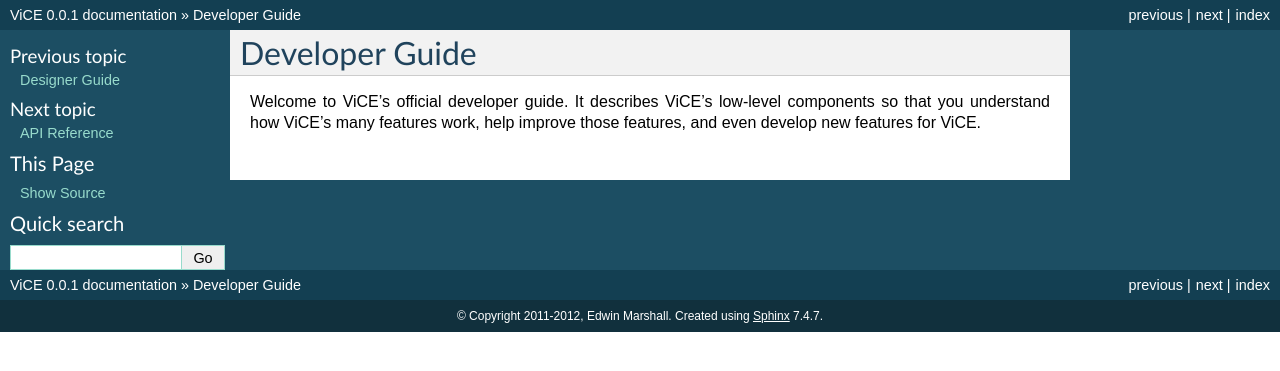
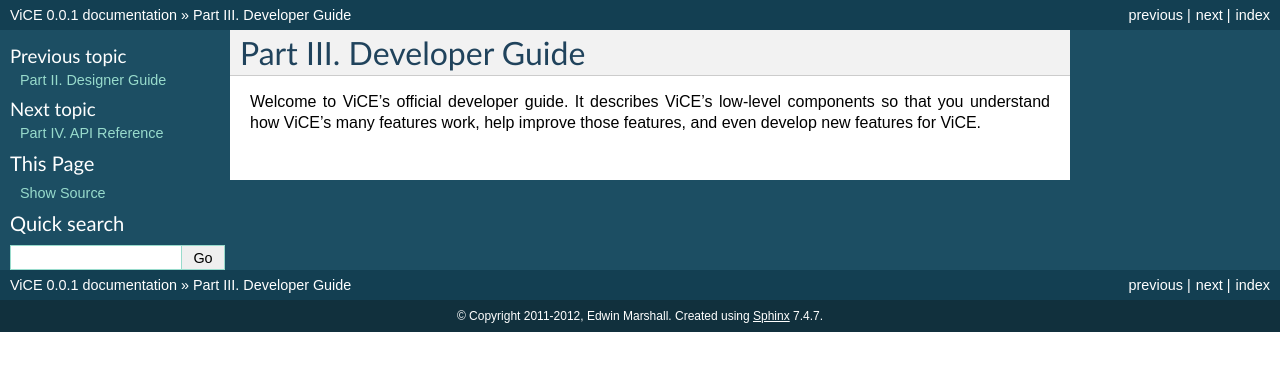
Before and after one commit to cnelsonsic/ViCE, a Sphinx documentation site: the page built from doc/source/developer_guide/intro.rst, in a window 1280 px wide. Shown: the top 371 px of the page. Built offline with Sphinx 7.4.7, drawn with Linux system fonts in a browser that asks for light colours; pages that are not in the unit, such as notebooks, are missing from menus.

Commit message:
- updated guide headers

```diff
--- a/doc/source/api_reference.rst
+++ b/doc/source/api_reference.rst
@@ -1,5 +1,5 @@
-API Reference
-#############
+Part IV. API Reference
+######################
 
 vice
 ====
--- a/doc/source/designer_guide/intro.rst
+++ b/doc/source/designer_guide/intro.rst
@@ -1,5 +1,5 @@
-Designer Guide
-###############
+Part II. Designer Guide
+#######################
 
 Welcome to ViCe's official designer guide. It describes ViCE's high-level
 components so that you can port your favorite TCG's to ViCE, improve
--- a/doc/source/developer_guide/intro.rst
+++ b/doc/source/developer_guide/intro.rst
@@ -1,5 +1,5 @@
-Developer Guide
-###############
+Part III. Developer Guide
+#########################
 
 Welcome to ViCE's official developer guide. It describes ViCE's low-level
 components so that you understand how ViCE's many features work, help
--- a/doc/source/player_guide/intro.rst
+++ b/doc/source/player_guide/intro.rst
@@ -1,5 +1,5 @@
-Player Guide
-############
+Part I. Player Guide
+####################
 
 Welcome to ViCe's official player guide. It describes ViCE's UI so that you
 can quickly get started playing your favorite TCGs on ViCE, find other
```
Also changed, not shown: doc/source/preface.rst (+4 -5 lines).
